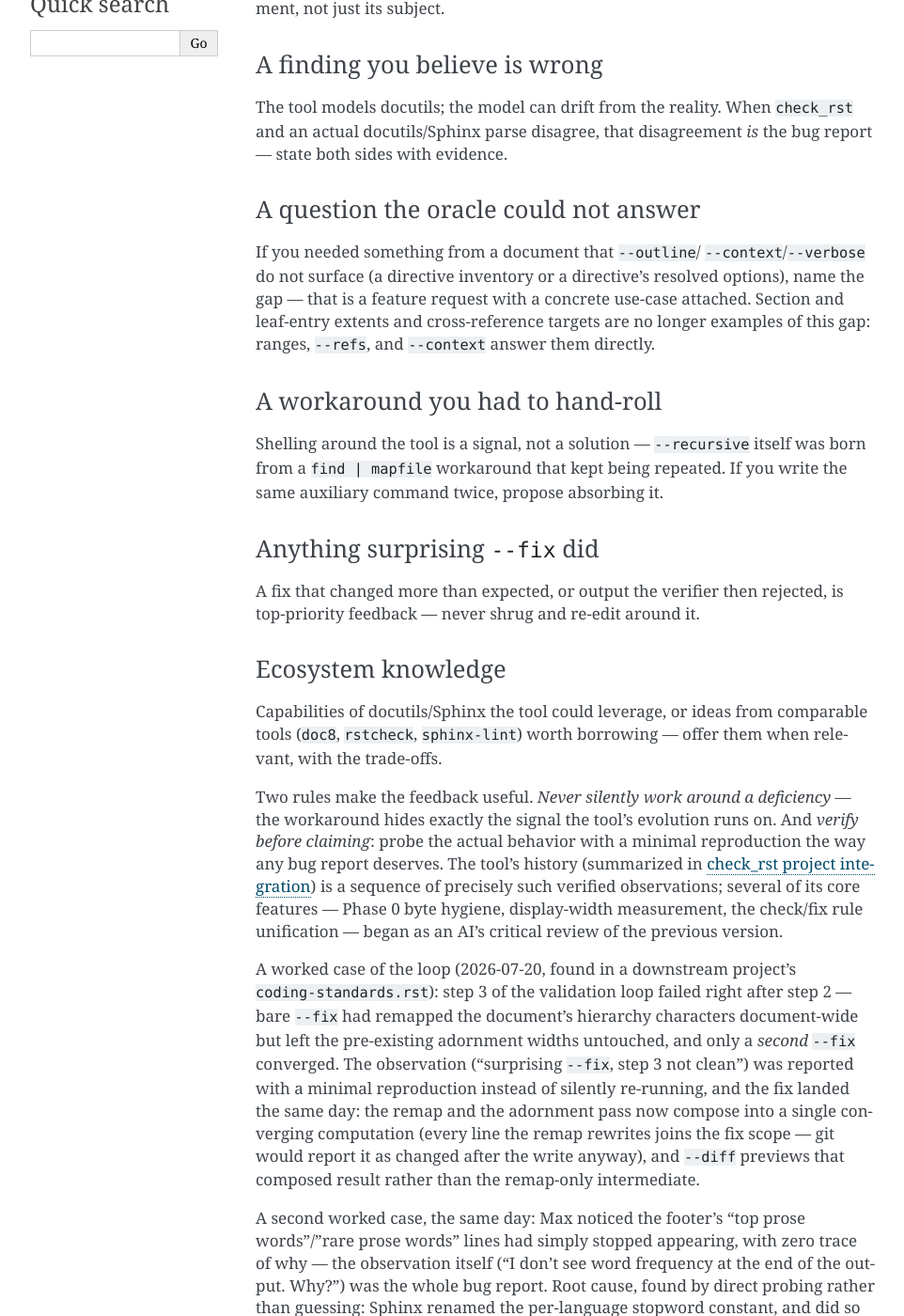
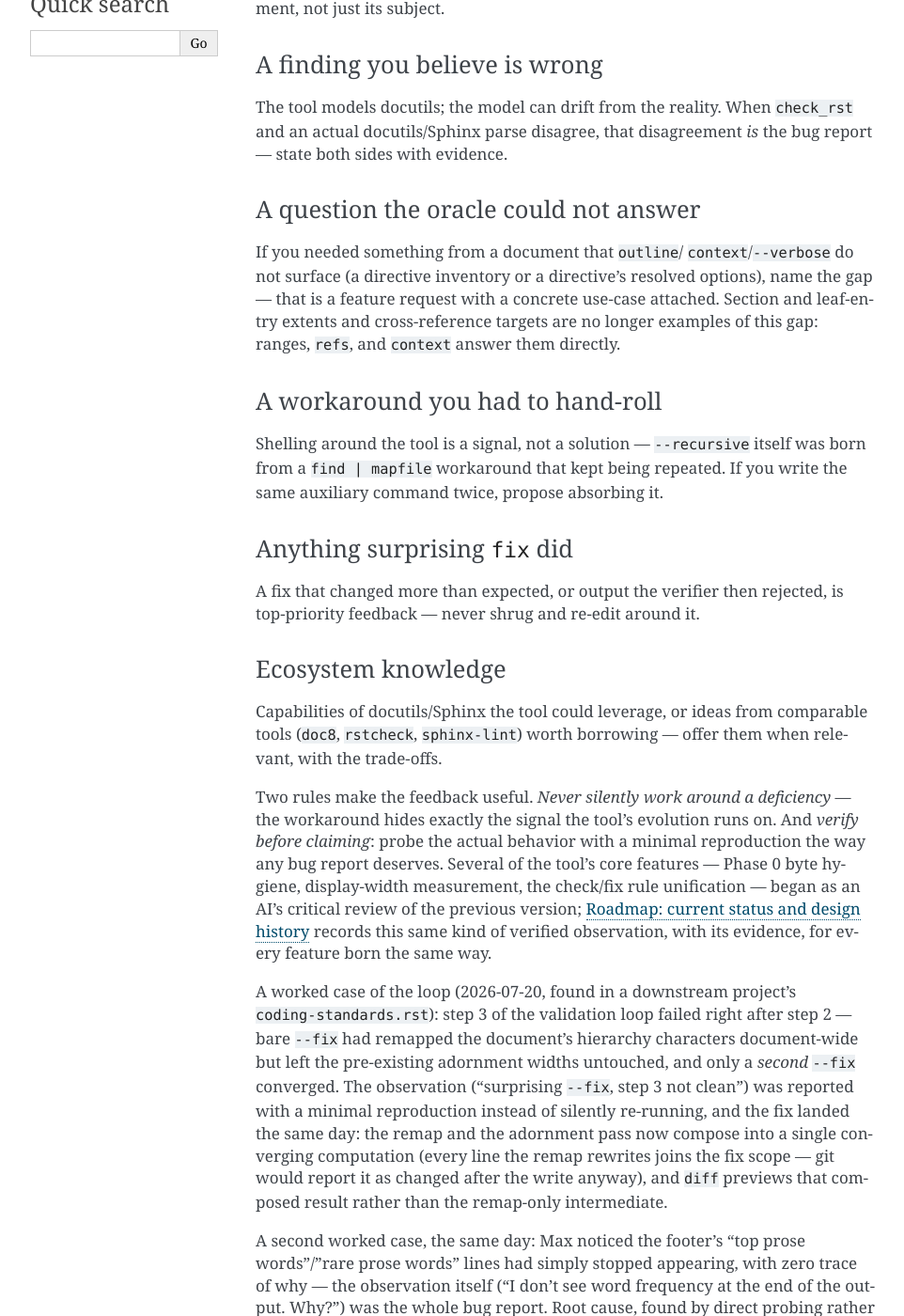
Before and after one commit to dememax/check_rst, a Sphinx documentation site: the page built from docs/development.rst, in a window 1280 px wide and 1400 px high, scrolled down 511 px. Shown: the whole window at 94% size, without its empty margins (148-1110 px from the left). Built offline with Sphinx 7.4.7, drawn with Linux system fonts in a browser that asks for light colours; some of the changed text lies outside the part shown.

Commit message:
docs(development,integration): fix stale flags, wrong citations, add links
development.rst still used the pre-0.5.0 flag syntax (--outline,
--context, --refs, --fix, --diff, including a section title,
"Anything surprising --fix did") as present-tense, timeless guidance,
even though these became verbs on 2026-08-07 (confirmed against
_build_cli_parser(): none of these argparse flags exist any more).
Fixed every present-tense occurrence to the current verb form; left
the dated historical quotes (2026-07-20/2026-07-24 incidents) alone,
since those correctly describe what a user actually typed before the
rename. check_rst fix recomputed the one adornment width the title
edit shortened, rather than hand-counting it.

Also fixed two wrong cross-references, both confirmed against the
real roadmap.rst:
- "Nested inline markup detection" was cited for the table-nested-in-
  list-item depth bug; that section is about bold/code/emphasis
  nesting and is unrelated. The real section is "A black-box
  subprocess test against a standing, combined Sphinx fixture", which
  names this exact bug verbatim.
- 'See "Accepted, deferred" in :doc:`roadmap`' quoted a heading that no
  longer exists; replaced with the actual subsection title,
  "``_first_appearance_adornments`` blind to short underline-only
  titles".

And softened an oversold reference: "the tool's history (summarized in
:doc:`integration`)" claimed integration.rst's one-line "Provenance"
section covers "verified observations" and "AI-critical-review
incidents" it doesn't contain (confirmed by reading it in full).
Repointed at roadmap.rst, which genuinely records this kind of
evidence for every feature born this way.

integration.rst's own "Documentation layers" section named every
sibling doc in prose but used zero :doc: roles anywhere in the file —
the one section whose entire job is relating the doc set to itself, and
the only one in the set without a single cross-reference. Added
:doc: roles for guide/example/rules/development/roadmap/man-index,
matching the citation style guide.rst's own "Documentation set"
section already uses.

Validated: check_rst --sphinx-src docs check docs/development.rst
docs/integration.rst (0 errors); full suite (1675 passed); ruff/mypy
clean.

Co-Authored-By: Claude Sonnet 5 <noreply@anthropic.com>

```diff
--- a/docs/development.rst
+++ b/docs/development.rst
@@ -20,7 +20,7 @@ incomplete, or awkward — and expected to say so.
 Report to the user, at the moment you notice it — five distinct report
 categories, each its own subsection rather than a bullet list for the
 same reason as :doc:`example`'s commentary: each is
-independently meaningful, and section visibility in ``--outline`` is
+independently meaningful, and section visibility in ``outline`` is
 this page's own argument, not just its subject.
 
 ================================
@@ -35,12 +35,12 @@ disagreement *is* the bug report — state both sides with evidence.
 A question the oracle could not answer
 ========================================
 
-If you needed something from a document that ``--outline``/
-``--context``/``--verbose`` do not surface (a directive inventory or a
+If you needed something from a document that ``outline``/
+``context``/``--verbose`` do not surface (a directive inventory or a
 directive's resolved options), name the gap — that is a feature request
 with a concrete use-case attached.  Section and leaf-entry extents and
 cross-reference targets are no longer examples of this gap: ranges,
-``--refs``, and ``--context`` answer them directly.
+``refs``, and ``context`` answer them directly.
 
 ===================================
 A workaround you had to hand-roll
@@ -51,9 +51,9 @@ Shelling around the tool is a signal, not a solution —
 that kept being repeated.  If you write the same auxiliary command
 twice, propose absorbing it.
 
-===================================
-Anything surprising ``--fix`` did
-===================================
+=================================
+Anything surprising ``fix`` did
+=================================
 
 A fix that changed more than expected, or output the verifier then
 rejected, is top-priority feedback — never shrug and re-edit around
@@ -71,11 +71,11 @@ Two rules make the feedback useful.  *Never silently work around a
 deficiency* — the workaround hides exactly the signal the tool's
 evolution runs on.  And *verify before claiming*: probe the actual
 behavior with a minimal reproduction the way any bug report deserves.
-The tool's history (summarized in :doc:`integration`) is a
-sequence of precisely such
-verified observations; several of its core features — Phase 0 byte
-hygiene, display-width measurement, the check/fix rule unification —
-began as an AI's critical review of the previous version.
+Several of the tool's core features — Phase 0 byte hygiene,
+display-width measurement, the check/fix rule unification — began as
+an AI's critical review of the previous version; :doc:`roadmap`
+records this same kind of verified observation, with its evidence,
+for every feature born the same way.
 
 A worked case of the loop (2026-07-20, found in a downstream project's
 ``coding-standards.rst``): step 3 of the validation loop failed right
@@ -87,7 +87,7 @@ reproduction instead of silently re-running, and the fix landed the
 same day: the remap and the adornment pass now compose into a single
 converging computation (every line the remap rewrites joins the fix
 scope — git would report it as changed after the write anyway), and
-``--diff`` previews that composed result rather than the remap-only
+``diff`` previews that composed result rather than the remap-only
 intermediate.
 
 A second worked case, the same day: Max noticed the footer's "top prose
```
Also changed, not shown: other parts of docs/development.rst (+8 -8 lines), docs/integration.rst (+7 -6 lines).
